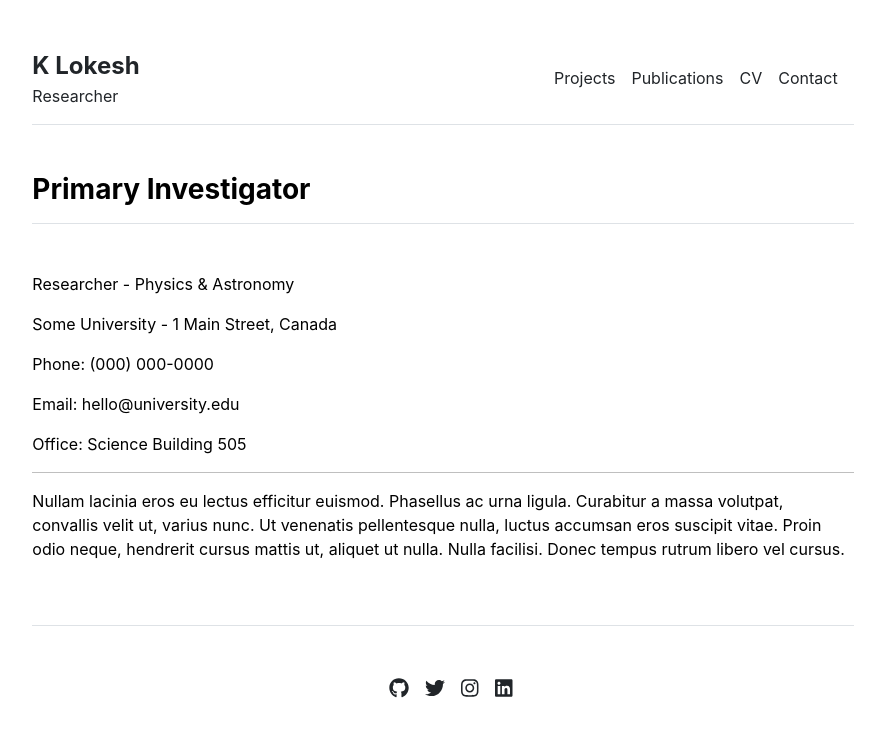
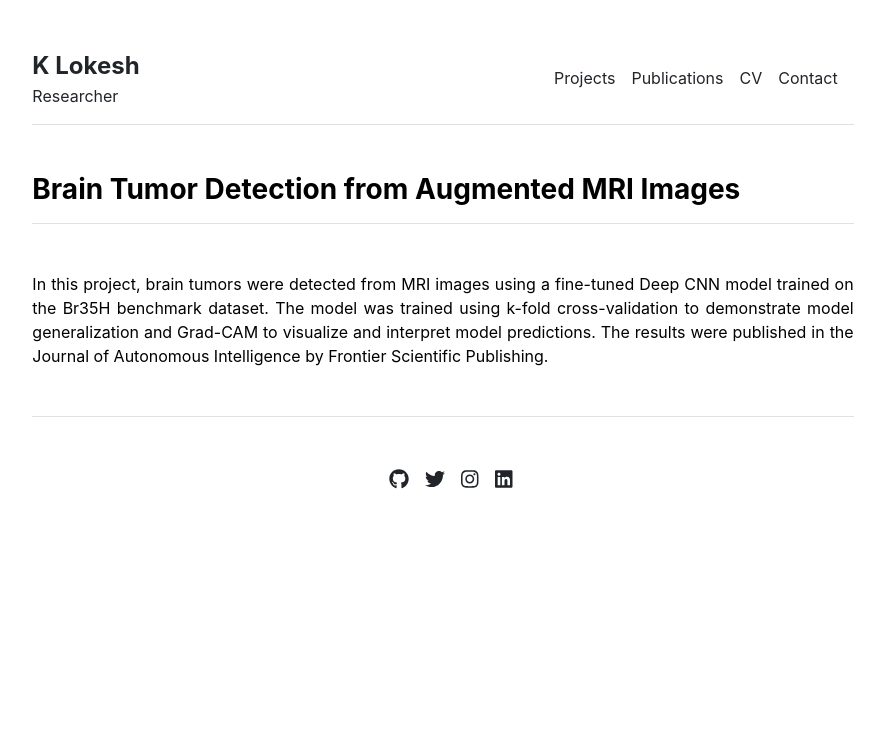
Before and after one commit to katikapalli/katikapalli.github.io, a Jekyll site: the page built from projects/brain-tumor-detection-from-augmented-mri-images.md, in a window 1280 px wide. Shown: the top 737 px of the page, without its empty margins (197-1081 px from the left). Built offline with Jekyll 4.4.1, drawn with Linux system fonts in a browser that asks for light colours.

Commit message:
Update brain-tumor-detection-from-augmented-mri-images.md

```diff
--- a/projects/brain-tumor-detection-from-augmented-mri-images.md
+++ b/projects/brain-tumor-detection-from-augmented-mri-images.md
@@ -1,18 +1,14 @@
 ---
 layout: page
-title: "Primary Investigator"
+title: "Brain Tumor Detection from Augmented MRI Images"
 ---
 
-Researcher - Physics & Astronomy
+<style>
+.justify-text {
+    text-align: justify;
+}
+</style>
 
-Some University - 1 Main Street, Canada
-
-Phone: (000) 000-0000
-
-Email: hello@university.edu
-
-Office: Science Building 505
-
----
-
-Nullam lacinia eros eu lectus efficitur euismod. Phasellus ac urna ligula. Curabitur a massa volutpat, convallis velit ut, varius nunc. Ut venenatis pellentesque nulla, luctus accumsan eros suscipit vitae. Proin odio neque, hendrerit cursus mattis ut, aliquet ut nulla. Nulla facilisi. Donec tempus rutrum libero vel cursus.
+<div class="justify-text">
+    In this project, brain tumors were detected from MRI images using a fine-tuned Deep CNN model trained on the Br35H benchmark dataset. The model was trained using k-fold cross-validation to demonstrate model generalization and Grad-CAM to visualize and interpret model predictions. The results were published in the Journal of Autonomous Intelligence by Frontier Scientific Publishing.
+</div>
```
